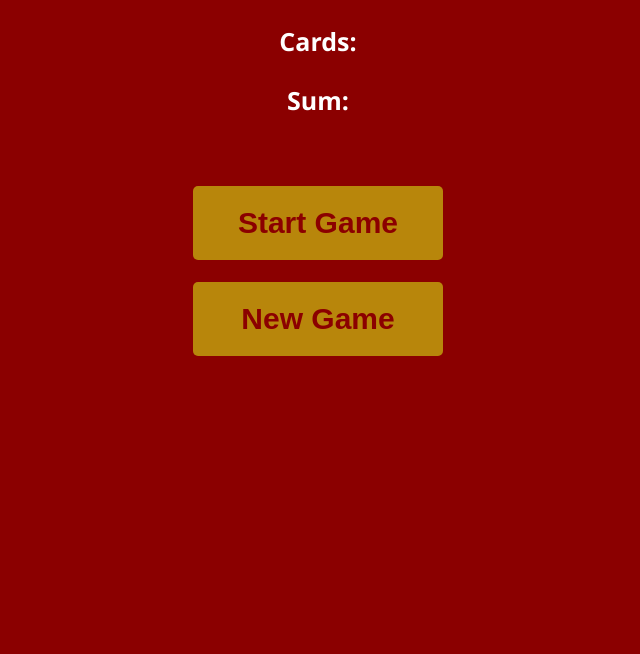
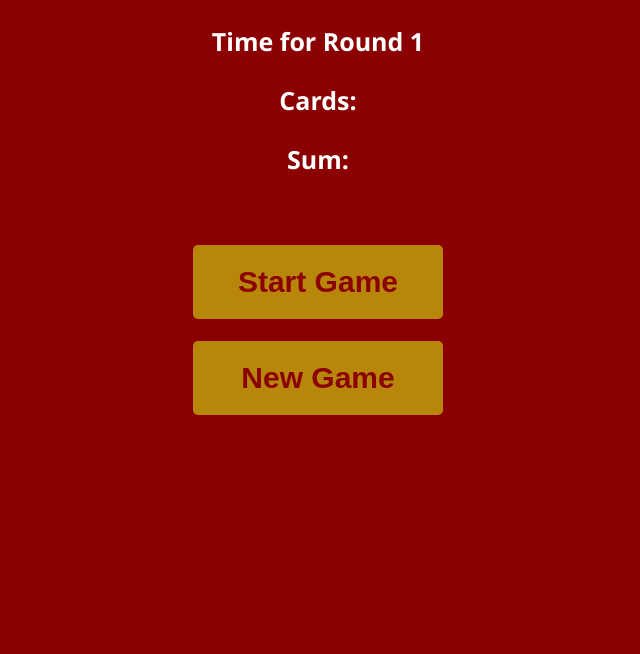
Before and after one commit to AdithSuresh2004/Basic-Game, a plain HTML site: page Black Jack/blackjack.html in a window 1280 px wide. Shown: the part 146-800 px from the top of the page, without its empty margins (322-962 px from the left). Drawn offline with Linux system fonts and the light colour scheme.

Commit message:
Update blackjack.html

```diff
--- a/Black Jack/blackjack.html
+++ b/Black Jack/blackjack.html
@@ -9,7 +9,7 @@
 <body>
     <div class="container">
         <h1>Blackjack</h1>
-        <p id="message"></p>
+        <p id="message">Time for Round 1</p>
         <p id="cards">Cards: </p>
         <p id="sum">Sum: </p><br><br>
         <button id="startgame" onclick="startGame()">Start Game</button><br><br>
```
